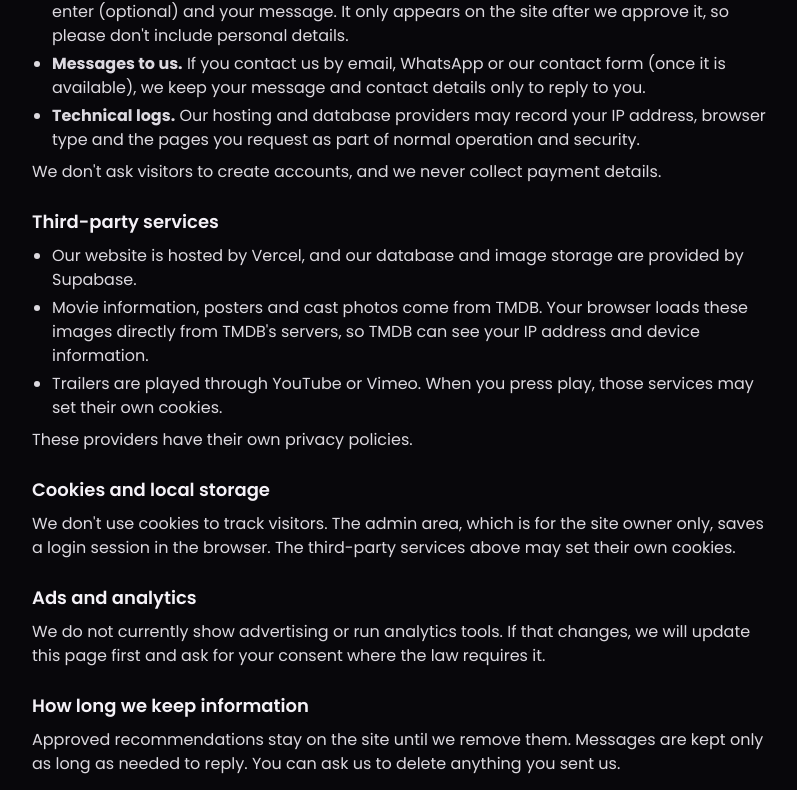
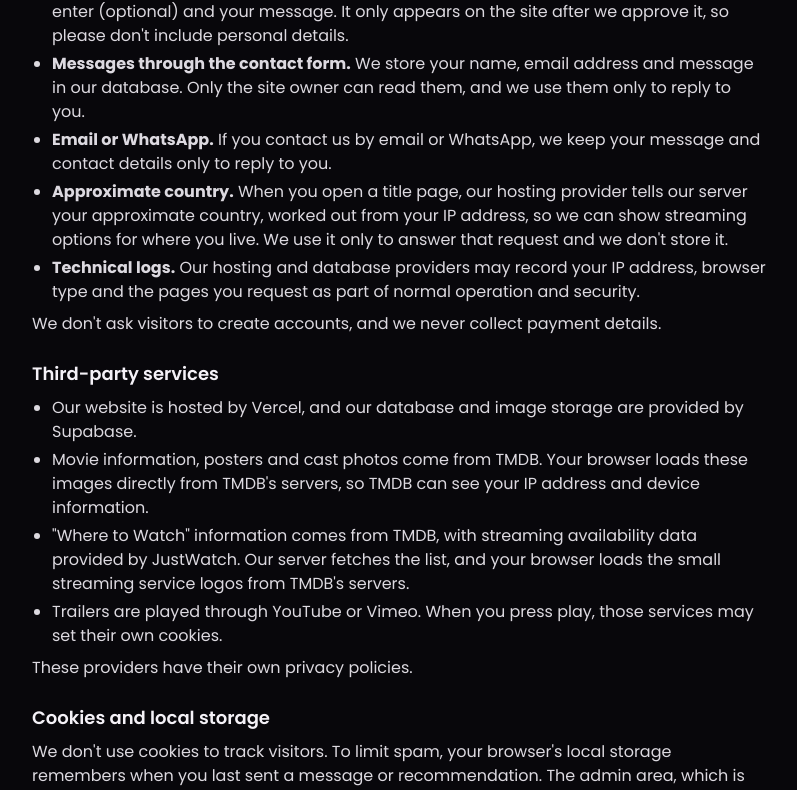
Before and after one commit to goodnewsesoh-lang/get-movies, a React (Vite) app: page /privacy in a window 1280 px wide. Shown: the part 377-1167 px from the top of the page, without its empty margins (240-1037 px from the left). Built offline with nearby package versions, Linux system fonts and the light colour scheme; no server answers; the database is empty.

Commit message:
Update privacy policy details and date

```diff
--- a/src/pages/Privacy.jsx
+++ b/src/pages/Privacy.jsx
@@ -1,9 +1,11 @@
 import LegalPage, { Section } from '../components/LegalPage.jsx';
-import { SITE_NAME, SUPPORT_EMAIL, LEGAL_UPDATED } from '../lib/siteInfo.js';
+import { SITE_NAME, SUPPORT_EMAIL } from '../lib/siteInfo.js';
+
+const PRIVACY_UPDATED = 'November 15, 2026';
 
 export default function Privacy() {
   return (
-    <LegalPage title="Privacy Policy" updated={LEGAL_UPDATED}>
+    <LegalPage title="Privacy Policy" updated={PRIVACY_UPDATED}>
       <Section heading="Who we are">
         <p>
           {SITE_NAME} is a movie and TV recommendation website. You can reach us at{' '}
@@ -19,12 +21,21 @@ export default function Privacy() {
             personal details.
           </li>
           <li>
-            <strong>Messages to us.</strong> If you contact us by email, WhatsApp or our contact form (once it is
-            available), we keep your message and contact details only to reply to you.
+            <strong>Messages through the contact form.</strong> We store your name, email address and message in our
+            database. Only the site owner can read them, and we use them only to reply to you.
           </li>
           <li>
-            <strong>Technical logs.</strong> Our hosting and database providers may record your IP address, browser
-            type and the pages you request as part of normal operation and security.
+            <strong>Email or WhatsApp.</strong> If you contact us by email or WhatsApp, we keep your message and contact
+            details only to reply to you.
+          </li>
+          <li>
+            <strong>Approximate country.</strong> When you open a title page, our hosting provider tells our server your
+            approximate country, worked out from your IP address, so we can show streaming options for where you live.
+            We use it only to answer that request and we don't store it.
+          </li>
+          <li>
+            <strong>Technical logs.</strong> Our hosting and database providers may record your IP address, browser type
+            and the pages you request as part of normal operation and security.
           </li>
         </ul>
         <p>We don't ask visitors to create accounts, and we never collect payment details.</p>
@@ -38,6 +49,10 @@ export default function Privacy() {
             TMDB's servers, so TMDB can see your IP address and device information.
           </li>
           <li>
+            "Where to Watch" information comes from TMDB, with streaming availability data provided by JustWatch. Our
+            server fetches the list, and your browser loads the small streaming service logos from TMDB's servers.
+          </li>
+          <li>
             Trailers are played through YouTube or Vimeo. When you press play, those services may set their own cookies.
           </li>
         </ul>
@@ -46,8 +61,9 @@ export default function Privacy() {
 
       <Section heading="Cookies and local storage">
         <p>
-          We don't use cookies to track visitors. The admin area, which is for the site owner only, saves a login
-          session in the browser. The third-party services above may set their own cookies.
+          We don't use cookies to track visitors. To limit spam, your browser's local storage remembers when you last
+          sent a message or recommendation. The admin area, which is for the site owner only, saves a login session in
+          the browser. The third-party services above may set their own cookies.
         </p>
       </Section>
 
@@ -60,8 +76,8 @@ export default function Privacy() {
 
       <Section heading="How long we keep information">
         <p>
-          Approved recommendations stay on the site until we remove them. Messages are kept only as long as needed to
-          reply. You can ask us to delete anything you sent us.
+          Approved recommendations stay on the site until we remove them. Messages are kept only as long as we need them
+          to reply, and are then deleted. You can ask us to delete anything you sent us.
         </p>
       </Section>
 
```
